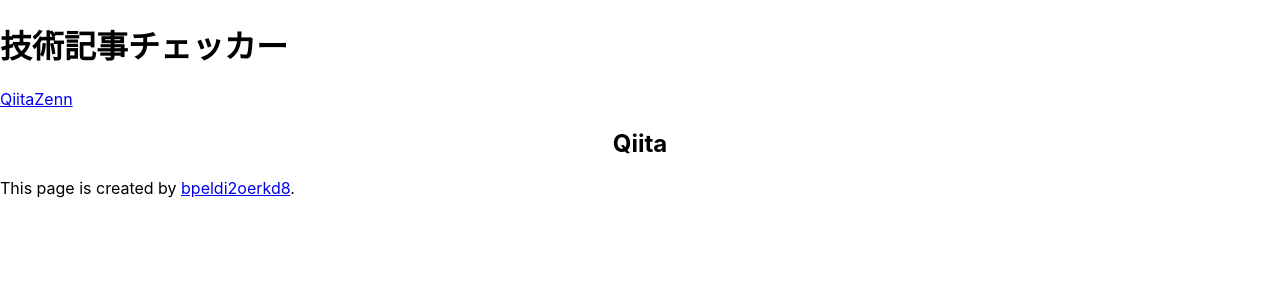
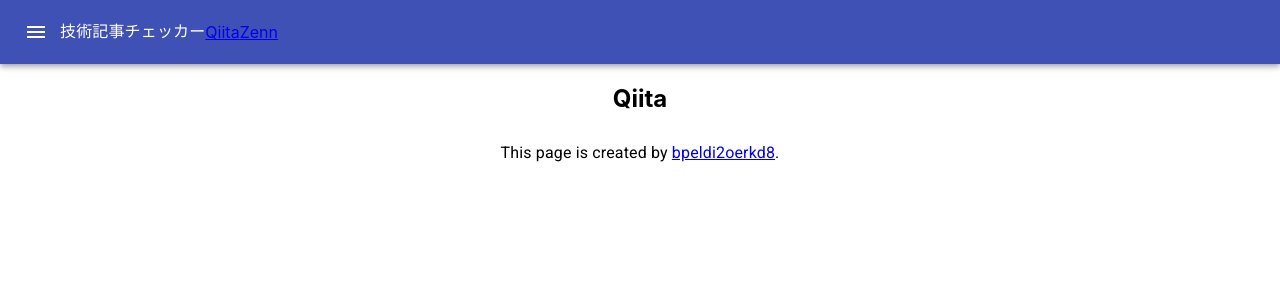
Before and after one commit to bpeldi2oerkd8/technical-article-checker, a React (Create React App) app: page / in a window 1280 px wide. Shown: the top 300 px of the page. Built offline with nearby package versions, Linux system fonts and the light colour scheme.

Commit message:
Material-UIの導入

```diff
--- a/package.json
+++ b/package.json
@@ -4,6 +4,8 @@
   "private": true,
   "homepage": "https://bpeldi2oerkd8.github.io/technical-article-checker",
   "dependencies": {
+    "@material-ui/core": "^4.12.3",
+    "@material-ui/icons": "^4.11.2",
     "@testing-library/jest-dom": "^5.11.4",
     "@testing-library/react": "^11.1.0",
     "@testing-library/user-event": "^12.1.10",
--- a/public/index.html
+++ b/public/index.html
@@ -25,6 +25,8 @@
       Learn how to configure a non-root public URL by running `npm run build`.
     -->
     <title>技術記事チェッカー</title>
+    <!-- Fonts to support Material Design -->
+    <link rel="stylesheet" href="https://fonts.googleapis.com/css?family=Roboto:300,400,500,700&display=swap" />
   </head>
   <body>
     <noscript>You need to enable JavaScript to run this app.</noscript>
--- a/src/Footer.tsx
+++ b/src/Footer.tsx
@@ -1,9 +1,10 @@
 import React from 'react';
+import { Box, Typography } from '@material-ui/core';
 
 const Footer: React.FunctionComponent = () => {
   return (
-    <footer>
-      <p>
+    <Box p={1} textAlign="center" color="background.primary">
+      <Typography>
         This page is created by&nbsp;
         <a
           href="https://github.com/bpeldi2oerkd8"
@@ -13,8 +14,8 @@
           bpeldi2oerkd8
         </a>
         .
-      </p>
-    </footer>
+      </Typography>
+    </Box>
   );
 };
 
--- a/src/Title.tsx
+++ b/src/Title.tsx
@@ -1,13 +1,20 @@
 import React from 'react';
 import { Link } from 'react-router-dom';
+import { AppBar, Toolbar, Typography, IconButton } from '@material-ui/core';
+import MenuIcon from '@material-ui/icons/Menu';
 
 const Title: React.FunctionComponent = () => {
   return (
-    <div>
-      <h1>技術記事チェッカー</h1>
-      <Link to="/">Qiita</Link>
-      <Link to="/zenn">Zenn</Link>
-    </div>
+    <AppBar position="sticky">
+      <Toolbar>
+        <IconButton color="inherit" aria-label="open drawer" edge="start">
+          <MenuIcon />
+        </IconButton>
+        <Typography>技術記事チェッカー</Typography>
+        <Link to="/">Qiita</Link>
+        <Link to="/zenn">Zenn</Link>
+      </Toolbar>
+    </AppBar>
   );
 };
 
```
Also changed, not shown: 1 other file (tests, documents, lock files or other folders).
